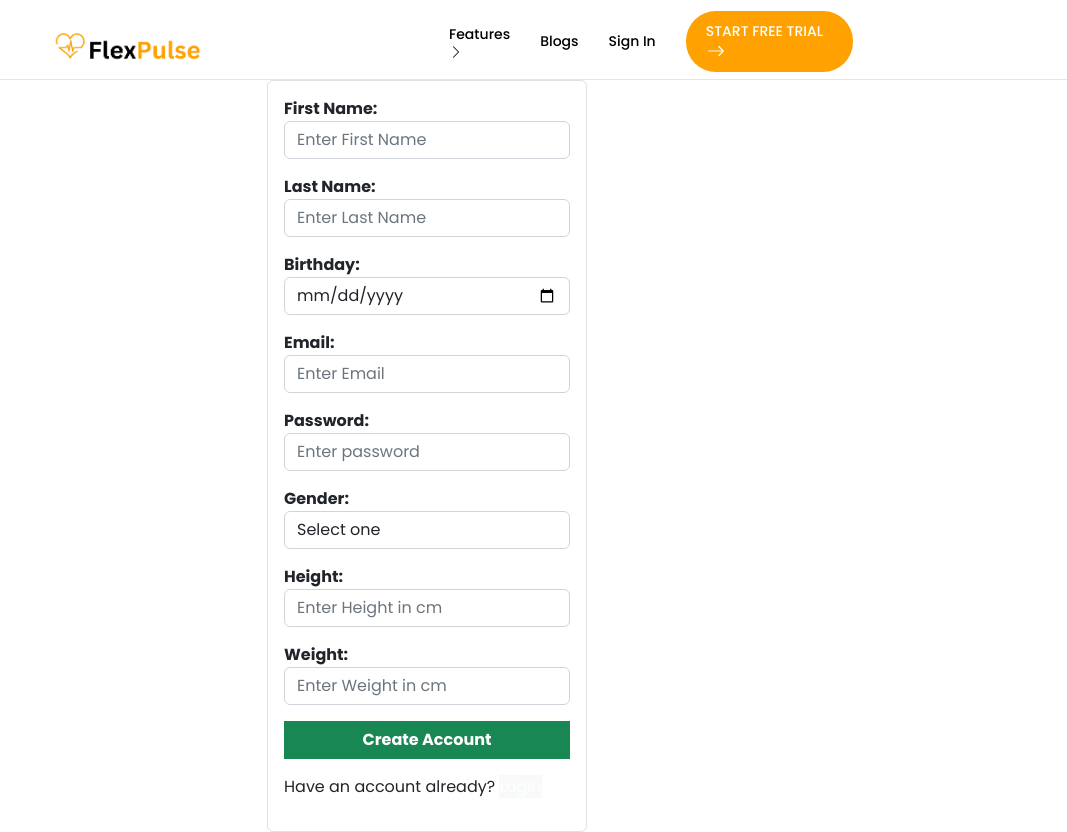
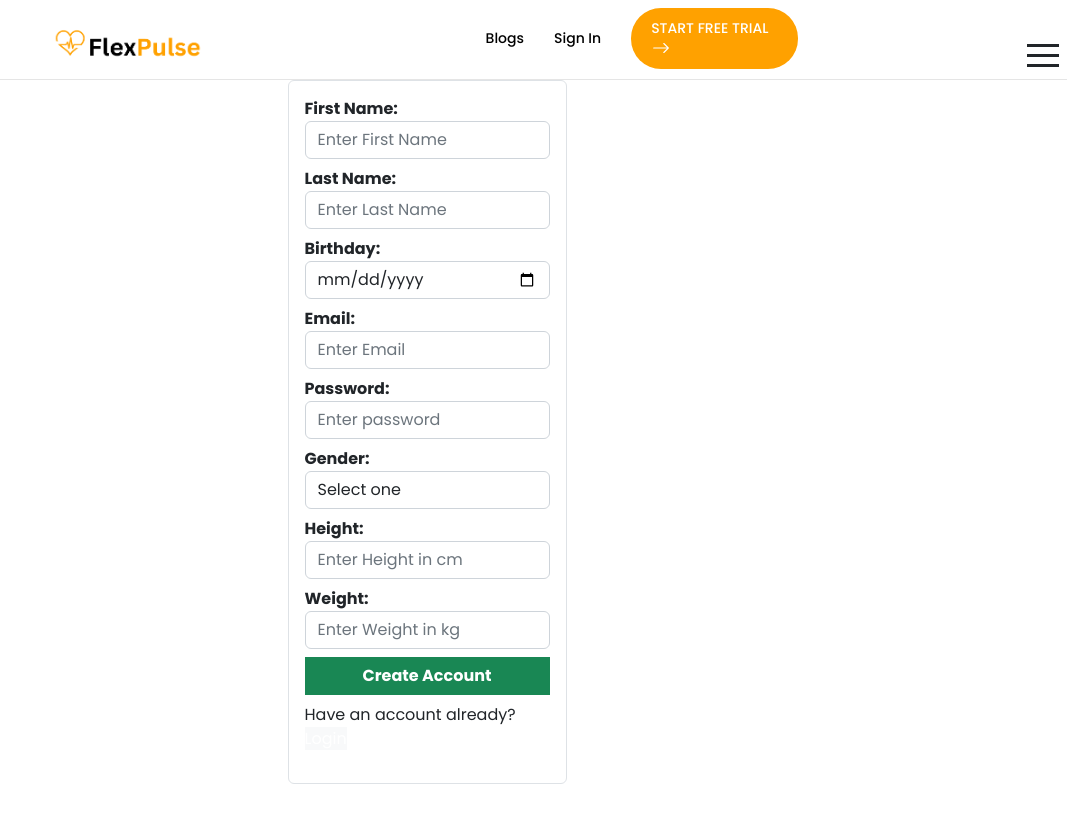
Before and after one commit to nald1nald/FITNESS-TRACKER, a React (Create React App) app in the folder frontend/: page /signup in a window 1280 px wide. Shown: the whole page, without its empty margins (213-1280 px from the left). After the commit the page ends 800 px from the top, so only its background shows below. Built offline with nearby package versions, Linux system fonts and the light colour scheme; the HTML template or start-up script is replaced by a standard one; a web font is replaced by a local one.

Commit message:
modified login cookie authentication

```diff
--- a/frontend/package.json
+++ b/frontend/package.json
@@ -12,11 +12,12 @@
     "cdbreact": "^1.5.14",
     "classnames": "^2.3.2",
     "hamburger-react": "^2.5.0",
+    "js-cookie": "^3.0.5",
     "react": "^18.2.0",
     "react-bootstrap": "^2.7.4",
     "react-dom": "^18.2.0",
     "react-icons": "^4.8.0",
-    "react-router-dom": "^6.10.0",
+    "react-router-dom": "^6.11.0",
     "react-scripts": "5.0.1",
     "rsuite": "^5.33.0"
   },
--- a/frontend/src/Components/Login.js
+++ b/frontend/src/Components/Login.js
@@ -1,6 +1,8 @@
 import React, { useState } from "react";
 import { Link } from "react-router-dom";
 import Validation from "./LoginValidation";
+import Cookies from "js-cookie";
+import axios from "axios";
 
 function Login() {
   const [values, setValues] = useState({
@@ -8,20 +10,56 @@ function Login() {
     password: "",
   });
   const [errors, setErrors] = useState({});
+
   const handleInput = (e) => {
-    setValues((prev) => ({ ...prev, [e.target.name]: [e.target.value] }));
+    setValues((prev) => ({ ...prev, [e.target.name]: e.target.value }));
   };
 
-  const handleSubmit = (e) => {
+  async function handleSubmit(e) {
     e.preventDefault();
-    setValues(Validation(values));
     setErrors(Validation(values));
-  };
+
+    try {
+      const response = await axios.post("http://localhost:5000/login", values);
+
+      if (response.status === 200) {
+        // Login successful, set the cookie and redirect to homepage
+        Cookies.set("loggedIn", true);
+        window.location.href = "/";
+      } else {
+        // Login failed, display the error message
+        setErrors({ login: response.data.error });
+      }
+    } catch (err) {
+      console.error(err);
+      setErrors({ login: "Internal server error" });
+    }
+  }
+
+  // Check if user is already authenticated
+  const loggedIn = Cookies.get("loggedIn");
+  if (loggedIn) {
+    return (
+      <div className="d-flex justify-content-center align-items-center bg-white vh-100">
+        <div className="border p-3 rounded w-25">
+          <h2>You are already logged in</h2>
+          <p>
+            <Link to="/" className="w-100 bg-light text-decoration-none">
+              Go to homepage
+            </Link>
+          </p>
+        </div>
+      </div>
+    );
+  }
 
   return (
     <div className="d-flex justify-content-center align-items-center bg-white vh-100">
       <div className="border p-3 rounded w-25">
         <h2>Login</h2>
+        {Cookies.get("loggedIn") ? (
+          <p>You are already logged in!</p>
+        ) : (
           <form action="" onSubmit={handleSubmit}>
             <div className="mb-3">
               <label htmlFor="email">
@@ -69,7 +107,13 @@ function Login() {
                 Signup now!
               </Link>
             </p>
+            {errors.login && (
+              <div className="alert alert-danger mt-3" role="alert">
+                {errors.login}
+              </div>
+            )}
           </form>
+        )}
       </div>
     </div>
   );
--- a/frontend/src/Components/Navbar/DropdownMenu.js
+++ b/frontend/src/Components/Navbar/DropdownMenu.js
@@ -3,19 +3,27 @@ import "./DropdownMenu.css";
 import { Link } from "react-router-dom";
 import { BsChevronRight } from "react-icons/bs";
 
-const DropdownMenu = () => {
+const DropdownMenu = ({ isLoggedIn }) => {
   const [isOpen, setIsOpen] = useState(false);
   const dropdownRef = useRef(null);
 
   const handleMouseEnter = () => {
     setIsOpen(true);
-    dropdownRef.current.querySelector(".down-icon").classList.add("rotate-icon");
+    dropdownRef.current
+      .querySelector(".down-icon")
+      .classList.add("rotate-icon");
   };
 
   const handleMouseLeave = () => {
     setIsOpen(false);
-    dropdownRef.current.querySelector(".down-icon").classList.remove("rotate-icon");
+    dropdownRef.current
+      .querySelector(".down-icon")
+      .classList.remove("rotate-icon");
   };
+
+  if (!isLoggedIn) {
+    return null;
+  }
 
   return (
     <div
@@ -24,7 +32,7 @@ const DropdownMenu = () => {
       onMouseLeave={handleMouseLeave}
       className="fts"
     >
-      <p >
+      <p>
         Features{" "}
         <span className="down">
           <BsChevronRight className="down-icon" />
--- a/frontend/src/Components/Navbar/Navbar.js
+++ b/frontend/src/Components/Navbar/Navbar.js
@@ -7,12 +7,14 @@ import LoginBtn from "./LoginBtn";
 import DropdownMenu from "./DropdownMenu";
 import Hamborger from "./Hamborger";
 import { Link } from "react-router-dom";
-import {BsArrowRight} from "react-icons/bs";
+import { BsArrowRight } from "react-icons/bs";
+import Cookies from "js-cookie";
 
 const Navbar = () => {
   const [isMobile, setIsMobile] = useState(false);
   const [isOpen, setIsOpen] = useState(false);
   const [isSticky, setIsSticky] = useState(false);
+  const [isLoggedIn, setIsLoggedIn] = useState(Cookies.get("loggedIn"));
 
   useEffect(() => {
     function handleResize() {
@@ -52,62 +54,86 @@ const Navbar = () => {
     }
   }
 
+  function handleLogout() {
+    Cookies.remove("loggedIn");
+    setIsLoggedIn(false);
+    window.location.href = "/login";
+  }
+
   return (
     <nav className={`navbar ${isSticky ? "sticky" : ""}`}>
-
       <Link to="/" className="logo">
         <img src={Logo} alt="logo" />
       </Link>
 
       {isOpen ? null : (
         <ul className="nav-links">
+          {isLoggedIn && (
             <li>
-            <span><DropdownMenu/></span>
+              <span>
+                <DropdownMenu isLoggedIn={isLoggedIn} />
+              </span>
             </li>
-          <li onClick={() => handleLinkClick('/blogs')}>
+          )}
+          <li onClick={() => handleLinkClick("/blogs")}>
             <span>Blogs</span>
           </li>
-          <li onClick={() => handleLinkClick('/login')}>
+          {!isLoggedIn && (
+            <>
+              <li onClick={() => handleLinkClick("/login")}>
                 <span>Sign In</span>
               </li>
-          <li onClick={() => handleLinkClick('/signup')}>
-            <span className="start">START FREE TRIAL<span className="arrow"><BsArrowRight size={20} style={{paddingBottom: '2px'}}/></span></span>
+              <li onClick={() => handleLinkClick("/signup")}>
+                <span className="start">
+                  START FREE TRIAL
+                  <span className="arrow">
+                    <BsArrowRight size={20} style={{ paddingBottom: "2px" }} />
+                  </span>
+                </span>
               </li>
+            </>
+          )}
+          {isLoggedIn && (
+            <>
+              <li>
+                <span onClick={handleLogout}>Logout</span>
+              </li>
+            </>
+          )}
         </ul>
       )}
 
       <ul className={`mobile-nav-links ${isOpen ? "open" : ""}`}>
-        <Hamborger/>
-        <li onClick={() => handleLinkClick('/blogs')}>
+        <Hamborger />
+        <li onClick={() => handleLinkClick("/blogs")}>
           <span>Blogs</span>
         </li>
-        <li onClick={() => handleLinkClick('/login')}>
+        {!isLoggedIn && (
+          <>
+            <li onClick={() => handleLinkClick("/login")}>
               <span>Sign In</span>
             </li>
-        <li onClick={() => handleLinkClick('/signup')}>
+            <li onClick={() => handleLinkClick("/signup")}>
               <div className="hamburg">
                 <SignUpBtn />
               </div>
             </li>
+          </>
+        )}
+        {isLoggedIn && (
+          <>
+            <li onClick={() => handleLinkClick("/dashboard")}>
+              <span>Dashboard</span>
+            </li>
+            <li>
+              <span onClick={handleLogout}>Logout</span>
+            </li>
+          </>
+        )}
       </ul>
 
-      <div className="fgsd">
-        {isOpen ? null : (
-          <li onClick={() => handleLinkClick('/signup')}>
-            <LoginBtn />
-          </li>
-        )}
-        <div className="hamburger-btn">
-          {isMobile && (
-            <Hamburger
-              color="#000"
-              label="Menu"
-              size={22}
-              toggled={isOpen}
-              toggle={handleToggle}
-            />
-          )}
-        </div>
+      <div className="mobile-hamburger">
+        <Hamburger toggled={isOpen} toggle={handleToggle} />
       </div>
     </nav>
   );
--- a/frontend/src/Components/Register.js
+++ b/frontend/src/Components/Register.js
@@ -1,26 +1,23 @@
-import React, { useState } from 'react'
-import { Link, useNavigate } from 'react-router-dom'
-import RegisterValidation from './RegisterValidation'
-import axios from 'axios'
-
-
+import React, { useState } from "react";
+import { Link, useNavigate } from "react-router-dom";
+import RegisterValidation from "./RegisterValidation";
+import axios from "axios";
 
 function Register() {
-
   const [values, setValues] = useState({
-    first_name: '',
-    last_name: '',
-    birthdate: '',
-    email: '',
-    password: '',
-    gender: '',
-    height: '',
-    weight: '',
+    first_name: "",
+    last_name: "",
+    birthdate: "",
+    email: "",
+    password: "",
+    gender: "",
+    height: "",
+    weight: "",
   });
 
-  const [errors, setErrors] = useState({})
+  const [errors, setErrors] = useState({});
   const handleInput = (e) => {
-    setValues(prev => ({...prev, [e.target.name]: [e.target.value]}));
+    setValues((prev) => ({ ...prev, [e.target.name]: [e.target.value] }));
   };
 
   const navigate = useNavigate();
@@ -29,87 +26,171 @@ function Register() {
     const errors = RegisterValidation(values);
     setErrors(errors);
     if (Object.keys(errors).length === 0) {
-      axios.post('http://localhost:5000/register', values)
-        .then(res => {
-          navigate('/')
+      axios
+        .post("http://localhost:5000/register", values)
+        .then((res) => {
+          navigate("/");
         })
-        .catch(err => console.log(err))
+        .catch((err) => console.log(err));
     }
-  }
-
+  };
 
   return (
-      <div className='d-flex justify-content-center align-items-center'>
-        <div className='border p-3 rounded w-25'>
-          <form action='' onSubmit={handleSubmit}>
-              <div className='mb-3'>
-                  <label htmlFor='first_name'><strong>First Name: </strong></label>
-                  <input type='text' name='first_name' id='first_name' placeholder='Enter First Name' className='form-control'
-                  onChange={handleInput}/>
-                  {errors.first_name && <span className='text-danger'>{errors.first_name}</span>}
+    <div className="container d-flex justify-content-center align-items-center">
+      <div className="border p-3 rounded w-25">
+        <form action="" onSubmit={handleSubmit}>
+          <div className="mb-2">
+            <label htmlFor="first_name">
+              <strong>First Name: </strong>
+            </label>
+            <input
+              type="text"
+              name="first_name"
+              id="first_name"
+              placeholder="Enter First Name"
+              className="form-control"
+              onChange={handleInput}
+            />
+            {errors.first_name && (
+              <span className="text-danger">{errors.first_name}</span>
+            )}
           </div>
 
-              <div className='mb-3'>
-                  <label htmlFor='last_name'><strong>Last Name: </strong></label>
-                  <input type='text' name='last_name' id='last_name' placeholder='Enter Last Name' className='form-control'
-                  onChange={handleInput}/>
-                  {errors.last_name && <span className='text-danger'>{errors.last_name}</span>}
+          <div className="mb-2">
+            <label htmlFor="last_name">
+              <strong>Last Name: </strong>
+            </label>
+            <input
+              type="text"
+              name="last_name"
+              id="last_name"
+              placeholder="Enter Last Name"
+              className="form-control"
+              onChange={handleInput}
+            />
+            {errors.last_name && (
+              <span className="text-danger">{errors.last_name}</span>
+            )}
           </div>
 
-              <div className='mb-3'>
-                  <label htmlFor='birthdate'><strong>Birthday: </strong></label>
-                  <input type='date' name='birthdate' id='birthdate' placeholder='Enter Birthday' className='form-control'
-                  onChange={handleInput}/>
-                  {errors.birthdate && <span className='text-danger'>{errors.birthdate}</span>}
+          <div className="mb-2">
+            <label htmlFor="birthdate">
+              <strong>Birthday: </strong>
+            </label>
+            <input
+              type="date"
+              name="birthdate"
+              id="birthdate"
+              placeholder="Enter Birthday"
+              className="form-control"
+              onChange={handleInput}
+            />
+            {errors.birthdate && (
+              <span className="text-danger">{errors.birthdate}</span>
+            )}
           </div>
 
-              <div className='mb-3'>
-                  <label htmlFor='email'><strong>Email: </strong></label>
-                  <input type='email' name='email' id='email' placeholder='Enter Email' className='form-control'
-                  onChange={handleInput}/>
-                  {errors.email && <span className='text-danger'>{errors.email}</span>}
+          <div className="mb-2">
+            <label htmlFor="email">
+              <strong>Email: </strong>
+            </label>
+            <input
+              type="email"
+              name="email"
+              id="email"
+              placeholder="Enter Email"
+              className="form-control"
+              onChange={handleInput}
+            />
+            {errors.email && (
+              <span className="text-danger">{errors.email}</span>
+            )}
           </div>
 
-              <div className='mb-3'>
-                  <label htmlFor='password'><strong>Password: </strong></label>
-                  <input type='password' name='password' id='password' placeholder='Enter password' className='form-control'
-                  onChange={handleInput}/>
-                  {errors.password && <span className='text-danger'>{errors.password}</span>}
+          <div className="mb-2">
+            <label htmlFor="password">
+              <strong>Password: </strong>
+            </label>
+            <input
+              type="password"
+              name="password"
+              id="password"
+              placeholder="Enter password"
+              className="form-control"
+              onChange={handleInput}
+            />
+            {errors.password && (
+              <span className="text-danger">{errors.password}</span>
+            )}
           </div>
 
-              <div className='mb-3'>
-                  <label htmlFor='gender'><strong>Gender: </strong></label>
-                  <select className='form-control' id='gender' name='gender' value={values.gender} onChange={handleInput}>
-                    <option value=''>Select one</option>
-                    <option value='Male'>Male</option>
-                    <option value='Female'>Female</option>
+          <div className="mb-2">
+            <label htmlFor="gender">
+              <strong>Gender: </strong>
+            </label>
+            <select
+              className="form-control"
+              id="gender"
+              name="gender"
+              value={values.gender}
+              onChange={handleInput}
+            >
+              <option value="">Select one</option>
+              <option value="Male">Male</option>
+              <option value="Female">Female</option>
             </select>
-                  {errors.gender && <span className='text-danger'>{errors.gender}</span>}
+            {errors.gender && (
+              <span className="text-danger">{errors.gender}</span>
+            )}
           </div>
 
-
-              <div className='mb-3'>
-                  <label htmlFor='height'><strong>Height: </strong></label>
-                  <input type='number' name='height' id='height' placeholder='Enter Height in cm' className='form-control'
-                  onChange={handleInput}/>
-                  {errors.height && <span className='text-danger'>{errors.height}</span>}
+          <div className="mb-2">
+            <label htmlFor="height">
+              <strong>Height: </strong>
+            </label>
+            <input
+              type="number"
+              name="height"
+              id="height"
+              placeholder="Enter Height in cm"
+              className="form-control"
+              onChange={handleInput}
+            />
+            {errors.height && (
+              <span className="text-danger">{errors.height}</span>
+            )}
           </div>
 
-              <div className='mb-3'>
-                  <label htmlFor='weight'><strong>Weight: </strong></label>
-                  <input type='number' name='weight' id='weight' placeholder='Enter Weight in cm' className='form-control'
-                  onChange={handleInput}/>
-                  {errors.weight && <span className='text-danger'>{errors.weight}</span>}
+          <div className="mb-2">
+            <label htmlFor="weight">
+              <strong>Weight: </strong>
+            </label>
+            <input
+              type="number"
+              name="weight"
+              id="weight"
+              placeholder="Enter Weight in kg"
+              className="form-control"
+              onChange={handleInput}
+            />
+            {errors.weight && (
+              <span className="text-danger">{errors.weight}</span>
+            )}
           </div>
 
-              <button type='submit' className='btn btn-success w-100 rounded-0'><strong>Create Account</strong></button>
-              <p className='mt-3'>Have an account already? <Link to='/' className='w-100 bg-light text-decoration-none'>Login</Link></p>
-
+          <button type="submit" className="btn btn-success w-100 rounded-0">
+            <strong>Create Account</strong>
+          </button>
+          <p className="mt-2">
+            Have an account already?{" "}
+            <Link to="/" className="w-100 bg-light text-decoration-none">
+              Login
+            </Link>
+          </p>
         </form>
       </div>
     </div>
-
-  )
+  );
 }
 
-export default Register
+export default Register;
```
Also changed, not shown: frontend/src/App.js (+15 -17 lines), frontend/src/Components/Features.js (+6 -7 lines), frontend/src/Components/Features/Dashboard.js (+6 -7 lines), frontend/src/Components/Navbar/Hamborger.js (+7 -3 lines), 2 other files (tests, documents, lock files or other folders). Lines whose indentation alone changed are shown as unchanged.
